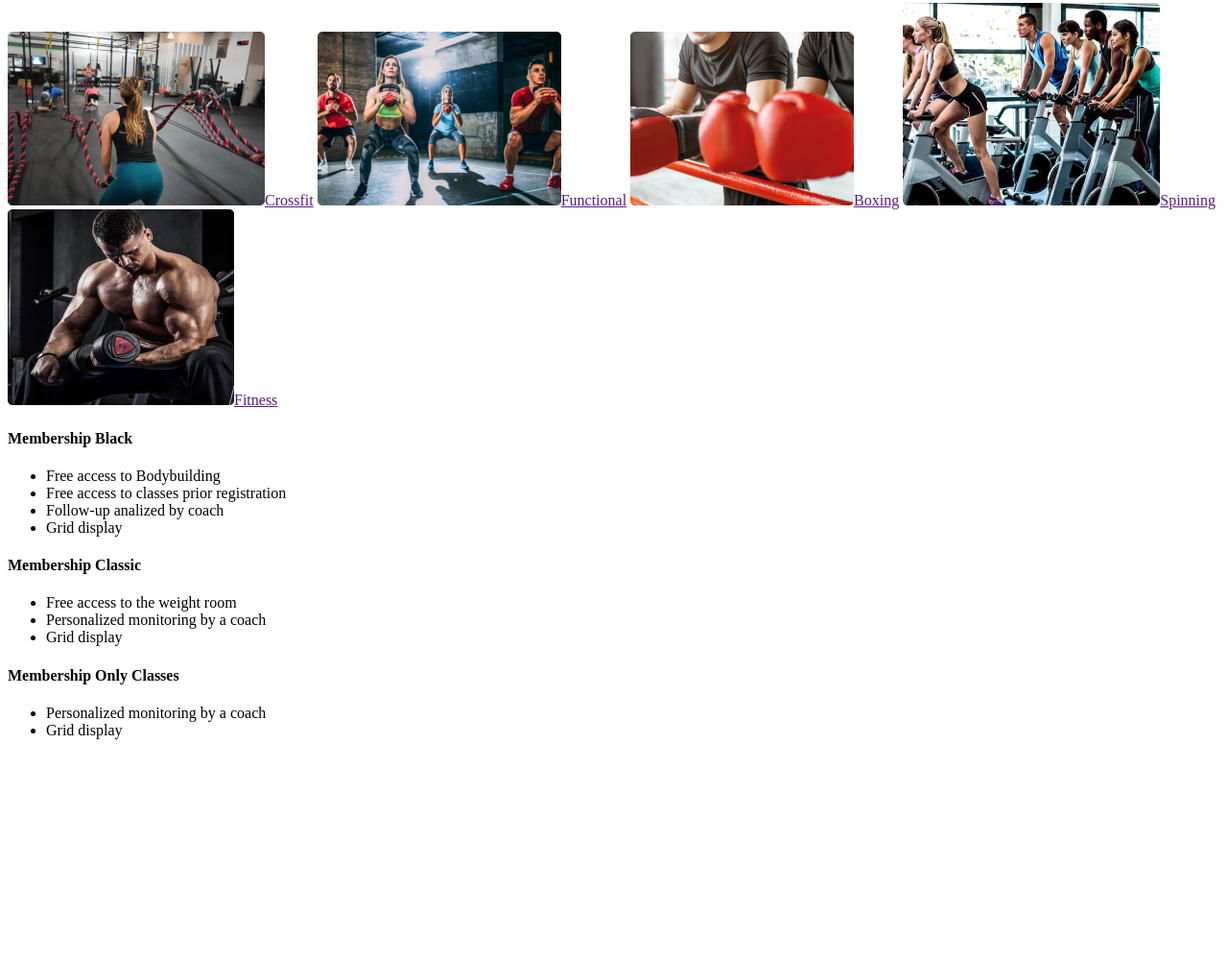
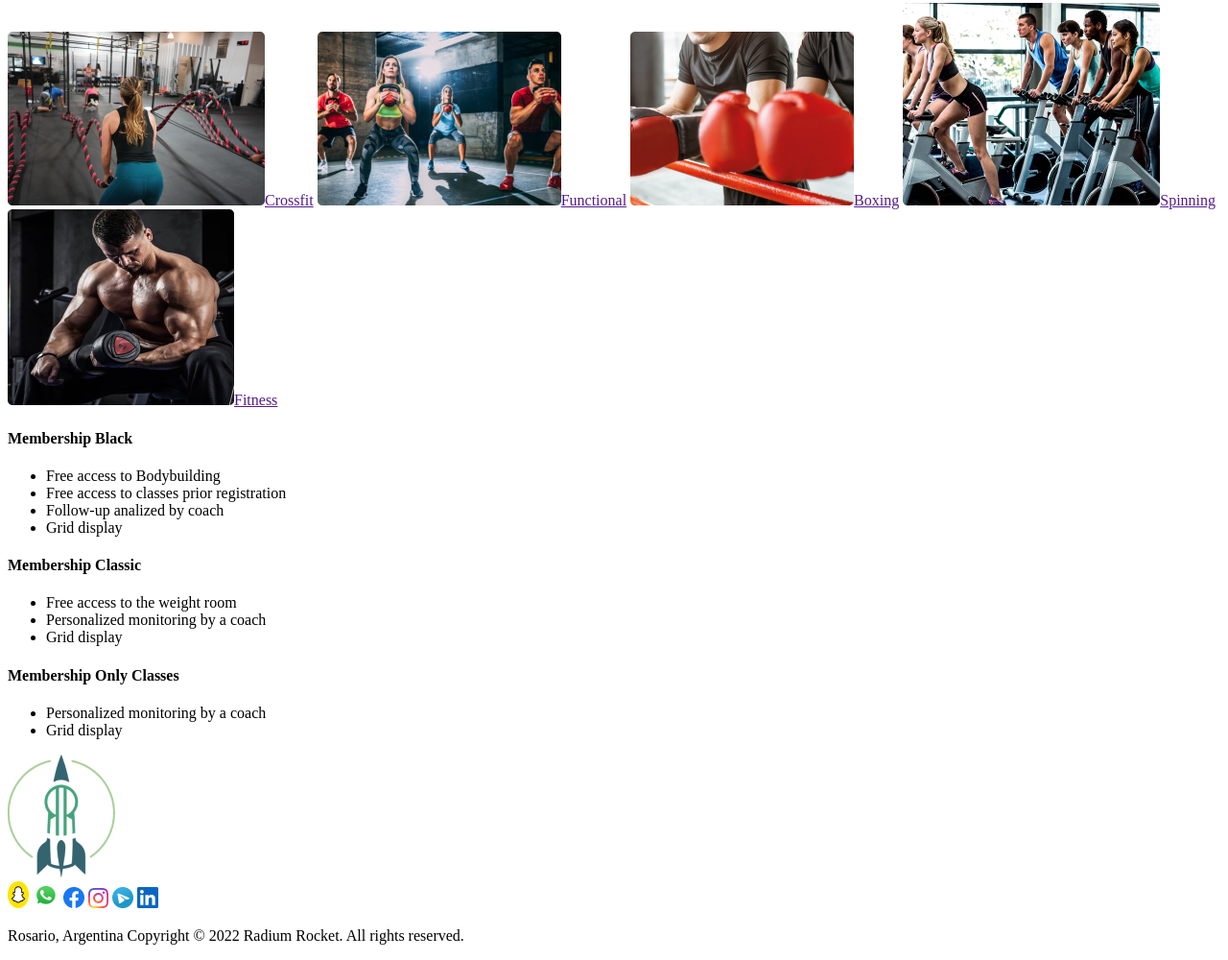
Before and after one commit to JasielValdesBartutis/BaSP-M2023, a plain HTML site: page Week-02/index.html in a window 1280 px wide. Shown: the part 2176-3176 px from the top of the page at 96% size. Before the commit the page ends 2962 px from the top, so only its background shows below. Drawn offline with Linux system fonts and the light colour scheme; files whose address does not match are found by name.

Commit message:
Added the radium rocket logo as an anchor with the href of radiumrocket.com, also finished the footer with all the links of each logo working

```diff
--- a/Week-02/index.html
+++ b/Week-02/index.html
@@ -233,6 +233,52 @@
           </div>
         </div>
       </div>
+      <div>
+        <a href="https://radiumrocket.com/"
+          ><img
+            src="C:\Users\Jasiel Bartutis\OneDrive\Escritorio\BaSP-M2023\assets\img\Main Content\General\LOGO-RR 3.png"
+            alt="Radium Rocket"
+        /></a>
+      </div>
+      <!-- Footer -->
+      <footer>
+        <div>
+          <a href="https://www.snapchat.com/"
+            ><img
+              src="C:\Users\Jasiel Bartutis\OneDrive\Escritorio\BaSP-M2023\assets\img\Main Content\Footer\Snapchat.png"
+              alt="Snapchat"
+          /></a>
+          <a href="https://www.whatsapp.com/?lang=es"
+            ><img
+              src="C:\Users\Jasiel Bartutis\OneDrive\Escritorio\BaSP-M2023\assets\img\Main Content\Footer\WhatsApp.png"
+              alt="Whatsapp"
+          /></a>
+          <a href="https://es-la.facebook.com/"
+            ><img
+              src="C:\Users\Jasiel Bartutis\OneDrive\Escritorio\BaSP-M2023\assets\img\Main Content\Footer\Facebook.png"
+              alt="Facebook"
+          /></a>
+          <a href="https://www.instagram.com/"
+            ><img
+              src="C:\Users\Jasiel Bartutis\OneDrive\Escritorio\BaSP-M2023\assets\img\Main Content\Footer\Instagram.png"
+              alt="Instagram"
+          /></a>
+          <a href="https://web.telegram.org/"
+            ><img
+              src="C:\Users\Jasiel Bartutis\OneDrive\Escritorio\BaSP-M2023\assets\img\Main Content\Footer\Telegram.png"
+              alt="Telegram"
+          /></a>
+          <a href="https://uy.linkedin.com/"
+            ><img
+              src="C:\Users\Jasiel Bartutis\OneDrive\Escritorio\BaSP-M2023\assets\img\Main Content\Footer\LinkedIn - Original.png"
+              alt="LinkedIn"
+          /></a>
+          <p>
+            Rosario, Argentina Copyright © 2022 Radium Rocket. All rights
+            reserved.
+          </p>
+        </div>
+      </footer>
     </div>
   </body>
 </html>
```
Also changed, not shown: assets/img/Main Content/Footer/Facebook.png (added), assets/img/Main Content/Footer/Instagram.png (added), assets/img/Main Content/Footer/LinkedIn - Original.png (added), assets/img/Main Content/Footer/Snapchat.png (added), assets/img/Main Content/Footer/Telegram.png (added), assets/img/Main Content/Footer/WhatsApp.png (added), assets/img/Main Content/General/LOGO-RR 3.png (added).
